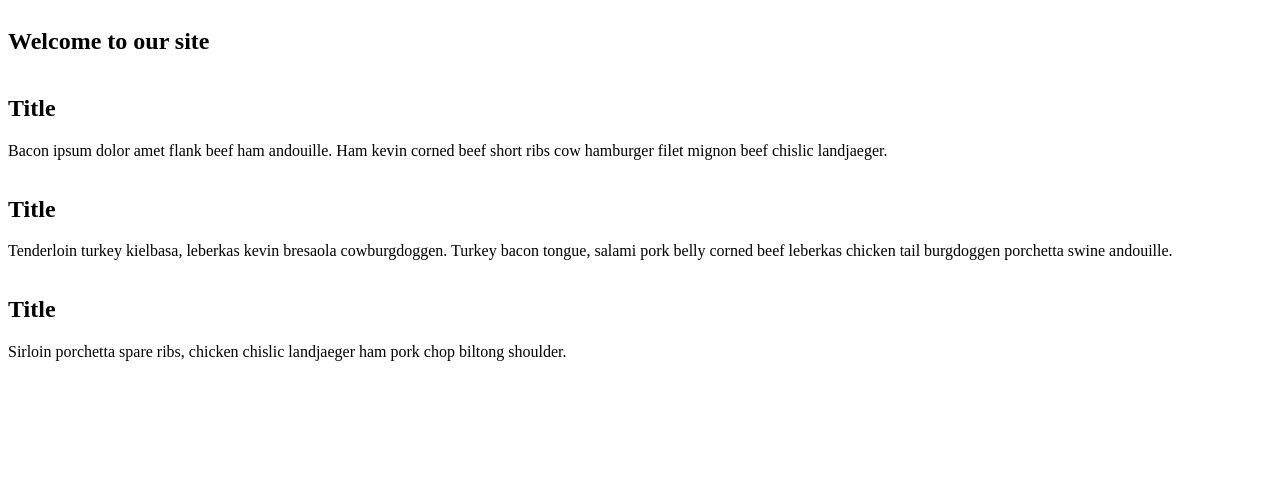
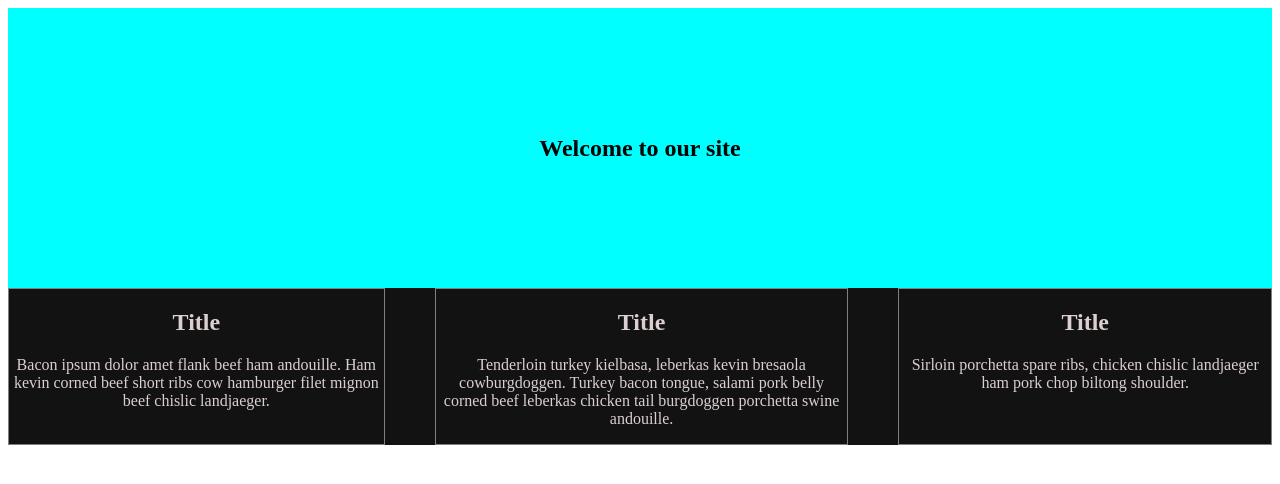
Before and after one commit to calvinscharf/First-Responsive-Website, a plain HTML site: page index.html in a window 1280 px wide. Drawn offline with Linux system fonts and the light colour scheme.

Commit message:
added column gap

```diff
--- a/index.html
+++ b/index.html
@@ -9,11 +9,11 @@
 </head>
 <body>
     <main>
-    <section>
+    <section class="section1">
         <h1> Welcome to our site</h1>
     </section>
-    <section>
-        <article>
+    <section class="container">
+        <article class="article1">
             <h2>
                 Title
             </h2>
@@ -23,7 +23,7 @@
                 mignon beef chislic landjaeger.
             </p>
         </article>
-        <article>
+        <article class="article2">
             <h2>
                 Title
             </h2>
@@ -33,7 +33,7 @@
                 beef leberkas chicken tail burgdoggen porchetta swine andouille.
             </p>
         </article>
-        <article>
+        <article class="article3">
             <h2>Title</h2>
             <p>
                 Sirloin porchetta spare ribs, chicken chislic landjaeger
--- a/style.css
+++ b/style.css
@@ -1,6 +1,36 @@
-section{
+.container{
+    background: rgb(19, 18, 18);
+    color: rgb(219, 207, 207);
     display:grid;
+    grid-template-columns: auto auto auto;
+    column-gap: 50px;
 }
-h1{
 
+.section1{
+    background: aqua;
+    display: flex;
+    justify-content: center;
+    align-items: center;
+    color: rgb(3, 3, 3);
+    height: 35vh;
 }
+.article1, .article2, .article3{
+    border: 1px solid grey;
+    text-align: center;
+}
+@media (min-width: 992px){
+    .container {
+        grid-template-columns: 1 fr 1fr 1fr;
+        grid-template-areas :
+        " "
+    }
+}
+
+@media (min-width: 576px) {
+        grid-template-columns: auto;
+        grid-template-areas:
+        "section
+         article
+         article
+         article "
+    }
```
